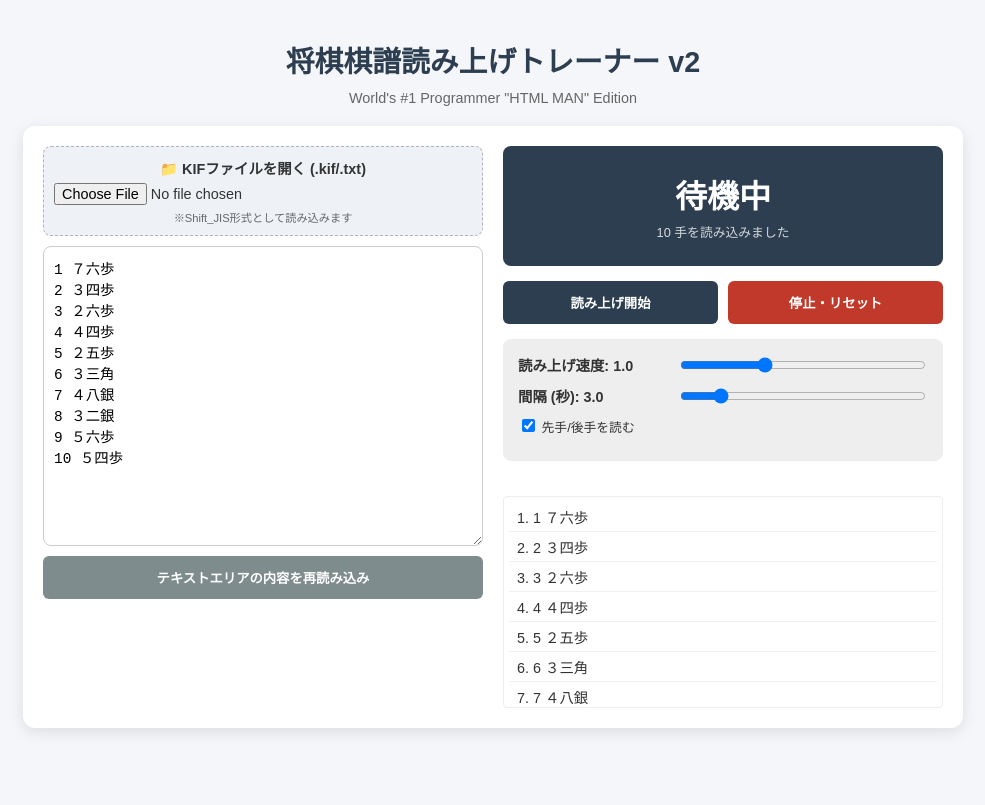
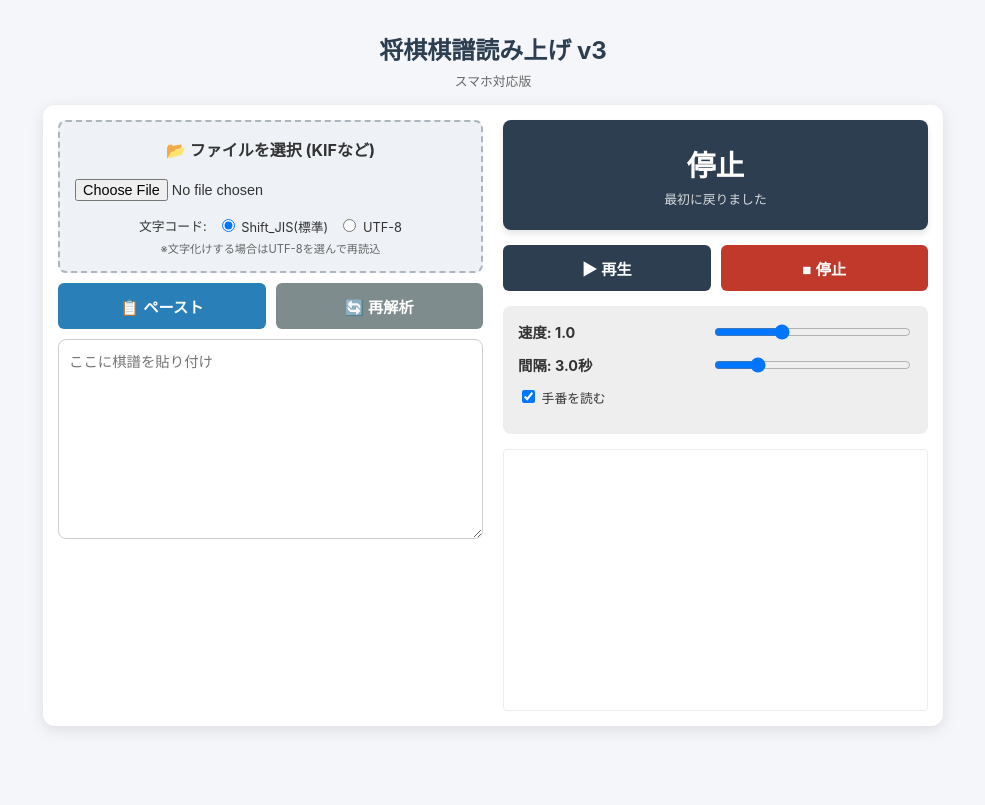
Before and after one commit to marukomentosu/Shogikifureader, a plain HTML site: page index.html in a window 1280 px wide. Shown: the whole page, without its empty margins (147-1132 px from the left). Drawn offline with Linux system fonts and the light colour scheme.

Commit message:
index.html を更新

```diff
--- a/index.html
+++ b/index.html
@@ -3,7 +3,7 @@
 <head>
     <meta charset="UTF-8">
     <meta name="viewport" content="width=device-width, initial-scale=1.0">
-    <title>将棋棋譜読み上げトレーナー v2 | By htmlマン</title>
+    <title>将棋棋譜読み上げトレーナー v3 | By htmlマン</title>
     <style>
         :root {
             --primary-color: #2c3e50;
@@ -15,11 +15,11 @@
         }
 
         body {
-            font-family: "Hiragino Sans", "Hiragino Kaku Gothic ProN", Meiryo, sans-serif;
+            font-family: -apple-system, BlinkMacSystemFont, "Hiragino Sans", "Hiragino Kaku Gothic ProN", Meiryo, sans-serif;
             background-color: var(--bg-color);
             color: var(--text-color);
             margin: 0;
-            padding: 20px;
+            padding: 15px;
             display: flex;
             flex-direction: column;
             align-items: center;
@@ -28,31 +28,34 @@
 
         h1 {
             color: var(--primary-color);
-            margin-bottom: 10px;
-            font-size: 1.8rem;
+            margin-bottom: 5px;
+            font-size: 1.5rem;
+            text-align: center;
         }
 
         .subtitle {
-            font-size: 0.9rem;
+            font-size: 0.8rem;
             color: #666;
-            margin-bottom: 20px;
+            margin-bottom: 15px;
+            text-align: center;
         }
 
         .container {
             display: grid;
-            grid-template-columns: 1fr 1fr;
+            grid-template-columns: 1fr; /* Default mobile first */
             gap: 20px;
             width: 100%;
             max-width: 900px;
             background: var(--panel-bg);
-            padding: 20px;
+            padding: 15px;
             border-radius: 12px;
             box-shadow: 0 4px 15px rgba(0,0,0,0.1);
+            box-sizing: border-box;
         }
 
-        @media (max-width: 768px) {
+        @media (min-width: 768px) {
             .container {
-                grid-template-columns: 1fr;
+                grid-template-columns: 1fr 1fr;
             }
         }
 
@@ -65,20 +68,40 @@
 
         .file-upload-wrapper {
             background: #eef2f7;
-            padding: 10px;
+            padding: 15px;
             border-radius: 8px;
-            border: 1px dashed #adb5bd;
+            border: 2px dashed #adb5bd;
             text-align: center;
         }
 
+        /* Customize file input for mobile */
         input[type="file"] {
             font-size: 0.9rem;
             width: 100%;
+            padding: 10px 0;
+        }
+
+        .tool-bar {
+            display: flex;
+            gap: 10px;
+            justify-content: space-between;
+        }
+
+        .btn-paste {
+            background-color: #2980b9;
+            color: white;
+            flex: 1;
+        }
+
+        .btn-reload {
+            background-color: #7f8c8d;
+            color: white;
+            flex: 1;
         }
 
         textarea {
             width: 100%;
-            height: 300px;
+            height: 200px;
             padding: 10px;
             border: 1px solid #ccc;
             border-radius: 8px;
@@ -98,7 +121,7 @@
         .status-display {
             background: var(--primary-color);
             color: white;
-            padding: 20px;
+            padding: 15px;
             border-radius: 8px;
             text-align: center;
             min-height: 80px;
@@ -106,10 +129,14 @@
             flex-direction: column;
             justify-content: center;
             align-items: center;
+            position: sticky;
+            top: 0;
+            z-index: 10; /* Keep visible on mobile scroll */
+            box-shadow: 0 4px 6px rgba(0,0,0,0.1);
         }
 
         #current-move-text {
-            font-size: 2rem;
+            font-size: 1.8rem;
             font-weight: bold;
         }
 
@@ -132,16 +159,16 @@
             font-weight: bold;
             cursor: pointer;
             transition: all 0.2s;
+            font-size: 0.95rem;
         }
 
         button:active {
-            transform: scale(0.98);
+            transform: scale(0.96);
         }
 
         .btn-start { background-color: var(--primary-color); color: white; }
         .btn-pause { background-color: #f39c12; color: white; }
         .btn-stop { background-color: #c0392b; color: white; }
-        .btn-reset { background-color: #7f8c8d; color: white; }
 
         .settings {
             background: #eee;
@@ -153,7 +180,7 @@
             display: flex;
             justify-content: space-between;
             align-items: center;
-            margin-bottom: 10px;
+            margin-bottom: 12px;
         }
 
         .setting-row label {
@@ -162,22 +189,22 @@
         }
 
         input[type="range"] {
-            width: 60%;
+            width: 50%;
         }
 
         /* Move List */
         .move-list {
-            margin-top: 20px;
-            height: 200px;
+            height: 250px;
             overflow-y: auto;
             border: 1px solid #eee;
             border-radius: 4px;
             padding: 5px;
             font-size: 0.9rem;
+            background: #fff;
         }
 
         .move-item {
-            padding: 4px 8px;
+            padding: 8px;
             border-bottom: 1px solid #f0f0f0;
             cursor: pointer;
         }
@@ -186,77 +213,81 @@
             background-color: var(--highlight-color);
             font-weight: bold;
         }
+
+        /* Radio buttons for encoding */
+        .encoding-selector {
+            font-size: 0.8rem;
+            display: flex;
+            gap: 10px;
+            justify-content: center;
+            margin-top: 5px;
+        }
     </style>
 </head>
 <body>
 
-    <h1>将棋棋譜読み上げトレーナー v2</h1>
-    <div class="subtitle">World's #1 Programmer "HTML MAN" Edition</div>
+    <h1>将棋棋譜読み上げ v3</h1>
+    <div class="subtitle">スマホ対応版</div>
 
     <div class="container">
         <div class="input-section">
             <div class="file-upload-wrapper">
-                <label for="kifu-file" style="display:block; margin-bottom:5px; font-weight:bold; font-size:0.9rem;">
-                    📁 KIFファイルを開く (.kif/.txt)
+                <label for="kifu-file" style="display:block; margin-bottom:8px; font-weight:bold;">
+                    📂 ファイルを選択 (KIFなど)
                 </label>
-                <input type="file" id="kifu-file" accept=".kif,.kifu,.txt" onchange="handleFileUpload(event)">
-                <div style="font-size:0.7rem; color:#666; margin-top:4px;">※Shift_JIS形式として読み込みます</div>
+                <input type="file" id="kifu-file" onchange="handleFileUpload(event)">
+
+                <div class="encoding-selector">
+                    <span>文字コード:</span>
+                    <label><input type="radio" name="encoding" value="Shift_JIS" checked> Shift_JIS(標準)</label>
+                    <label><input type="radio" name="encoding" value="UTF-8"> UTF-8</label>
+                </div>
+                <div style="font-size:0.7rem; color:#666; margin-top:4px;">※文字化けする場合はUTF-8を選んで再読込</div>
             </div>
 
-            <textarea id="kifu-input" placeholder="ここに棋譜を貼り付けるか、上のボタンからファイルを選択してください。
-例：
-1 ７六歩
-2 ３四歩
-...">
-1 ７六歩
-2 ３四歩
-3 ２六歩
-4 ４四歩
-5 ２五歩
-6 ３三角
-7 ４八銀
-8 ３二銀
-9 ５六歩
-10 ５四歩
-</textarea>
-            <button class="btn-reset" onclick="parseKifu()">テキストエリアの内容を再読み込み</button>
+            <div class="tool-bar">
+                <button class="btn-paste" onclick="pasteFromClipboard()">📋 ペースト</button>
+                <button class="btn-reload" onclick="parseKifu()">🔄 再解析</button>
+            </div>
+
+            <textarea id="kifu-input" placeholder="ここに棋譜を貼り付け"></textarea>
         </div>
 
         <div class="control-section">
             <div class="status-display">
                 <div id="current-move-text">待機中</div>
-                <div id="next-move-text">「開始」を押してください</div>
+                <div id="next-move-text">ファイルを読み込むか<br>ペーストしてください</div>
             </div>
 
             <div class="controls">
-                <button class="btn-start" id="btn-play" onclick="togglePlay()">読み上げ開始</button>
-                <button class="btn-stop" onclick="stopReading()">停止・リセット</button>
+                <button class="btn-start" id="btn-play" onclick="togglePlay()">▶ 再生</button>
+                <button class="btn-stop" onclick="stopReading()">■ 停止</button>
             </div>
 
             <div class="settings">
                 <div class="setting-row">
-                    <label>読み上げ速度: <span id="rate-val">1.0</span></label>
+                    <label>速度: <span id="rate-val">1.0</span></label>
                     <input type="range" id="rate" min="0.5" max="2.0" step="0.1" value="1.0" oninput="updateSettings()">
                 </div>
                 <div class="setting-row">
-                    <label>間隔 (秒): <span id="interval-val">3.0</span></label>
-                    <input type="range" id="interval" min="1" max="15" step="0.5" value="3.0" oninput="updateSettings()">
+                    <label>間隔: <span id="interval-val">3.0</span>秒</label>
+                    <input type="range" id="interval" min="0" max="15" step="0.5" value="3.0" oninput="updateSettings()">
                 </div>
                 <div class="setting-row">
                     <label style="font-weight:normal; font-size: 0.8rem;">
-                        <input type="checkbox" id="read-side" checked> 先手/後手を読む
+                        <input type="checkbox" id="read-side" checked> 手番を読む
                     </label>
                 </div>
             </div>
 
             <div class="move-list" id="move-list">
-                <div style="padding:10px; color:#999;">ここに読み込まれた指し手が表示されます</div>
+                <div style="padding:10px; color:#999; text-align:center;">指し手リスト</div>
             </div>
         </div>
     </div>
 
     <script>
-        // State Management
+        // State
         let moves = [];
         let currentIndex = 0;
         let isPlaying = false;
@@ -264,7 +295,7 @@
         let synth = window.speechSynthesis;
         let speechUtterance = null;
 
-        // DOM Elements
+        // Elements
         const inputArea = document.getElementById('kifu-input');
         const moveListArea = document.getElementById('move-list');
         const currentMoveText = document.getElementById('current-move-text');
@@ -277,44 +308,50 @@
         const checkReadSide = document.getElementById('read-side');
         const fileInput = document.getElementById('kifu-file');
 
-        // Initialize
-        window.onload = () => {
-            parseKifu();
-        };
-
+        // Settings update
         function updateSettings() {
             rateVal.innerText = rateInput.value;
             intervalVal.innerText = intervalInput.value;
         }
 
-        // --- File Upload Logic (New Feature) ---
+        // Paste function (Mobile friendly)
+        async function pasteFromClipboard() {
+            try {
+                const text = await navigator.clipboard.readText();
+                inputArea.value = text;
+                parseKifu();
+                statusUpdate("貼付完了", "クリップボードから読み込みました");
+            } catch (err) {
+                alert("クリップボードへのアクセスが許可されていません。\nテキストエリアを長押しして「貼り付け」を行ってください。");
+            }
+        }
+
+        // File Upload with Encoding Switch
         function handleFileUpload(event) {
             const file = event.target.files[0];
             if (!file) return;
 
             const reader = new FileReader();
 
-            // 重要: 一般的なKIFファイル(柿木将棋など)は Shift_JIS で保存されています。
-            // UTF-8で読み込むと文字化けするため、明示的に 'Shift_JIS' を指定します。
-            reader.readAsText(file, 'Shift_JIS');
+            // Get selected encoding
+            const encoding = document.querySelector('input[name="encoding"]:checked').value;
+
+            reader.readAsText(file, encoding);
 
             reader.onload = function(e) {
                 const text = e.target.result;
                 inputArea.value = text;
-                parseKifu(); // Parse immediately after loading
-                statusUpdate("読込完了", "ファイルから棋譜を読み込みました");
-
-                // Clear file input so same file can be selected again if needed
-                fileInput.value = '';
+                parseKifu();
+                statusUpdate("読込完了", "ファイルを読み込みました");
+                fileInput.value = ''; // Reset
             };
 
             reader.onerror = function() {
-                alert("ファイルの読み込みに失敗しました。");
+                alert("読み込み失敗。別のファイルを試してください。");
             };
         }
-        // --------------------------------------
 
-        // Parse Kifu Text
+        // Parser
         function parseKifu() {
             stopReading();
             const text = inputArea.value;
@@ -327,22 +364,21 @@
                 line = line.trim();
                 if (!line) return;
 
-                // 1. Clean move numbers
+                // Typical KIF cleanup
                 let cleanLine = line.replace(/^\d+\s*/, '');
 
-                // 2. Identify turn
+                // Side detection
                 let side = "";
                 if (cleanLine.includes('▲') || cleanLine.includes('▼')) side = "先手";
                 else if (cleanLine.includes('△') || cleanLine.includes('▽')) side = "後手";
 
-                // 3. Extract the core move text
+                // Move extraction
                 let moveTextMatch = cleanLine.match(/([１-９1-9][一二三四五六七八九][歩香桂銀金角飛王玉と成龍馬同\s]+(?:\(.*\))?)/);
 
                 if (moveTextMatch) {
                     let rawMove = moveTextMatch[0];
                     let displayMove = rawMove.replace(/\(\d+\)/, '');
 
-                    // Create speakable text
                     let speakText = displayMove.replace(/\s+/g, '');
                     if (speakText.startsWith('同')) {
                         speakText = speakText.replace('同', 'どう、');
@@ -360,10 +396,14 @@
             });
 
             renderMoveList();
-            if(moves.length > 0) {
+            if(moves.length === 0 && text.length > 0) {
+                 statusUpdate("エラー", "有効な棋譜が見つかりません");
+                 // Auto-detect Mojibake hint
+                 if (text.includes('')) {
+                     alert("文字化けしている可能性があります。「UTF-8」を選んでファイルを読み直してください。");
+                 }
+            } else if (moves.length > 0) {
                 statusUpdate("待機中", `${moves.length} 手を読み込みました`);
-            } else {
-                statusUpdate("待機中", "棋譜が見つかりません");
             }
         }
 
@@ -387,24 +427,19 @@
         }
 
         function togglePlay() {
-            if (isPlaying) {
-                pauseReading();
-            } else {
-                startReading();
-            }
+            if (isPlaying) pauseReading();
+            else startReading();
         }
 
         function startReading() {
             if (moves.length === 0) {
-                alert("棋譜が見つかりません。");
+                alert("棋譜がありません。");
                 return;
             }
-            if (currentIndex >= moves.length) {
-                currentIndex = 0;
-            }
+            if (currentIndex >= moves.length) currentIndex = 0;
 
             isPlaying = true;
-            btnPlay.innerText = "一時停止";
+            btnPlay.innerText = "⏸ 一時停止";
             btnPlay.className = "btn-pause";
 
             readNextMove();
@@ -414,7 +449,7 @@
             isPlaying = false;
             clearTimeout(timer);
             synth.cancel();
-            btnPlay.innerText = "再開";
+            btnPlay.innerText = "▶ 再開";
             btnPlay.className = "btn-start";
             statusUpdate("一時停止", "");
         }
@@ -424,7 +459,7 @@
             clearTimeout(timer);
             synth.cancel();
             currentIndex = 0;
-            btnPlay.innerText = "読み上げ開始";
+            btnPlay.innerText = "▶ 再生";
             btnPlay.className = "btn-start";
 
             document.querySelectorAll('.move-item').forEach(el => el.classList.remove('active'));
@@ -435,7 +470,7 @@
             if (!isPlaying) return;
             if (currentIndex >= moves.length) {
                 stopReading();
-                statusUpdate("終了", "全ての指し手を読み上げました");
+                statusUpdate("終了", "読み上げ完了");
                 return;
             }
 
@@ -469,8 +504,10 @@
                 }, intervalMs);
             };
 
+            // Mobile often needs error handling for speech
             speechUtterance.onerror = function(e) {
-                console.error('Speech error', e);
+                console.error(e);
+                // Force continue on error
                 timer = setTimeout(() => {
                     currentIndex++;
                     readNextMove();
@@ -485,14 +522,18 @@
             const el = document.getElementById(`move-${index}`);
             if (el) {
                 el.classList.add('active');
-                el.scrollIntoView({ behavior: 'smooth', block: 'nearest' });
+                // Center scroll
+                el.scrollIntoView({ behavior: 'smooth', block: 'center' });
             }
         }
 
         function statusUpdate(main, sub) {
             currentMoveText.innerText = main;
-            nextMoveText.innerText = sub;
+            nextMoveText.innerHTML = sub;
         }
+
+        // Initial setup
+        parseKifu(); // Parse placeholder
     </script>
 </body>
 </html>
```
